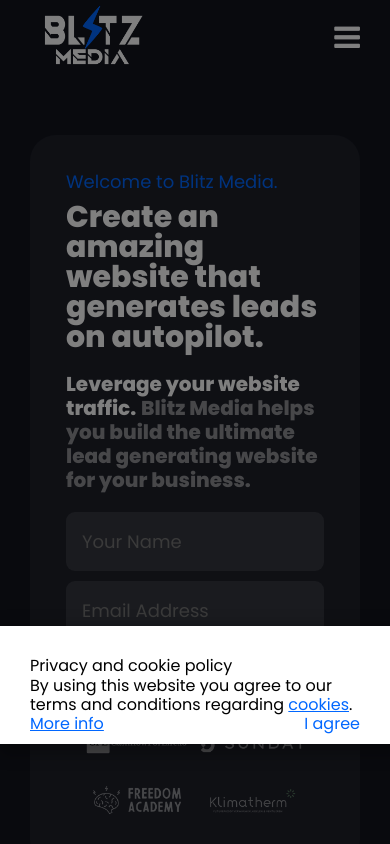
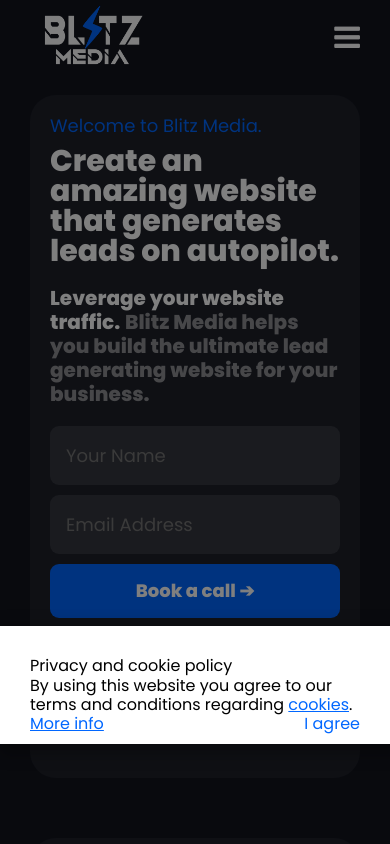
Before and after one commit to K1NGAARON/blitzmedia, a plain HTML site: page home-new.html in a window 390 px wide. Shown: the top 844 px of the page. Drawn offline with nearby package versions, Linux system fonts and the light colour scheme.

Commit message:
mobile fixes

```diff
--- a/CSS/optimized.css
+++ b/CSS/optimized.css
@@ -528,12 +528,16 @@
         font-size: 18px;
     }
 
+    #hero .row {
+        margin-top: 20px;
+    }
+
     #hero h1 {
         font-size: 30px;
     }
 
     .section .row {
-        padding: 36px;
+        padding: 20px;
     }
 
     .section .row {
@@ -543,6 +547,7 @@
     .section .row .col {
         width: 100%;
         flex: 1 0 100%;
+        padding: 0;
     }
 
     #hero .focus,
```
